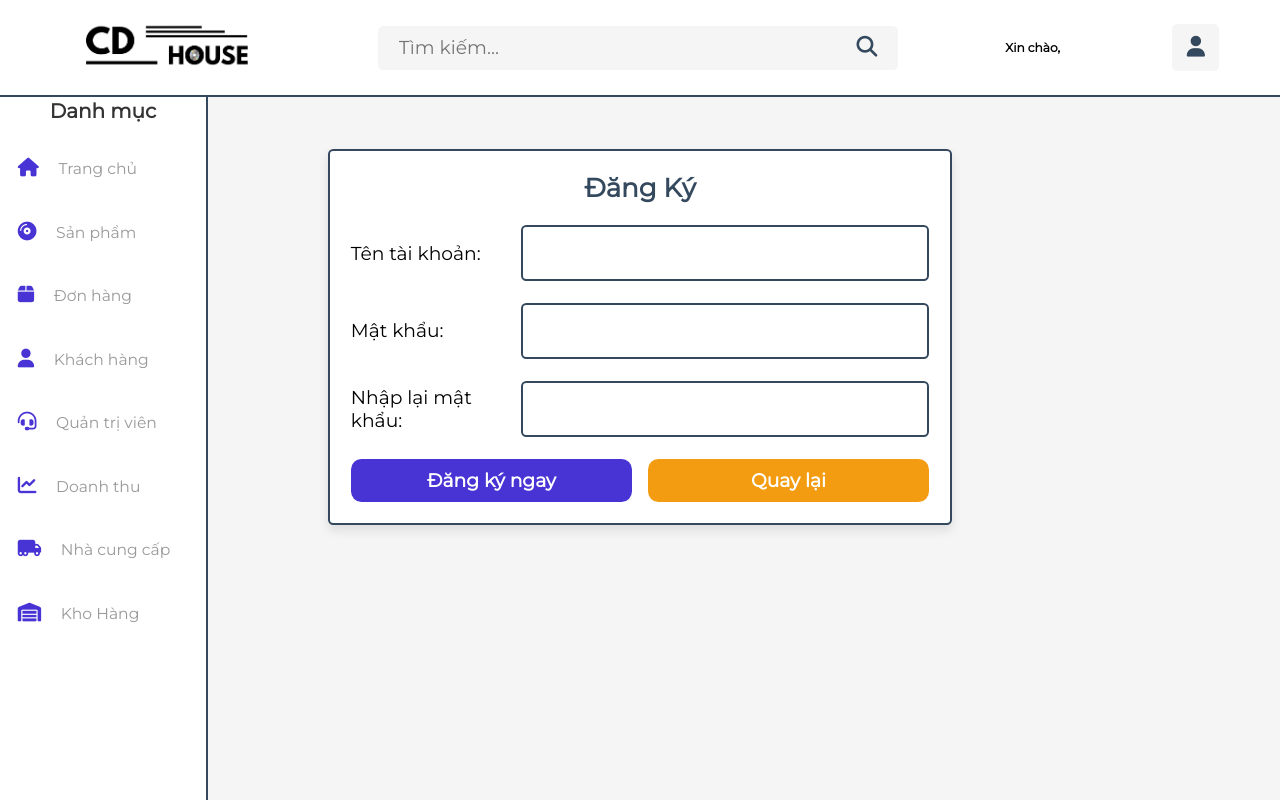
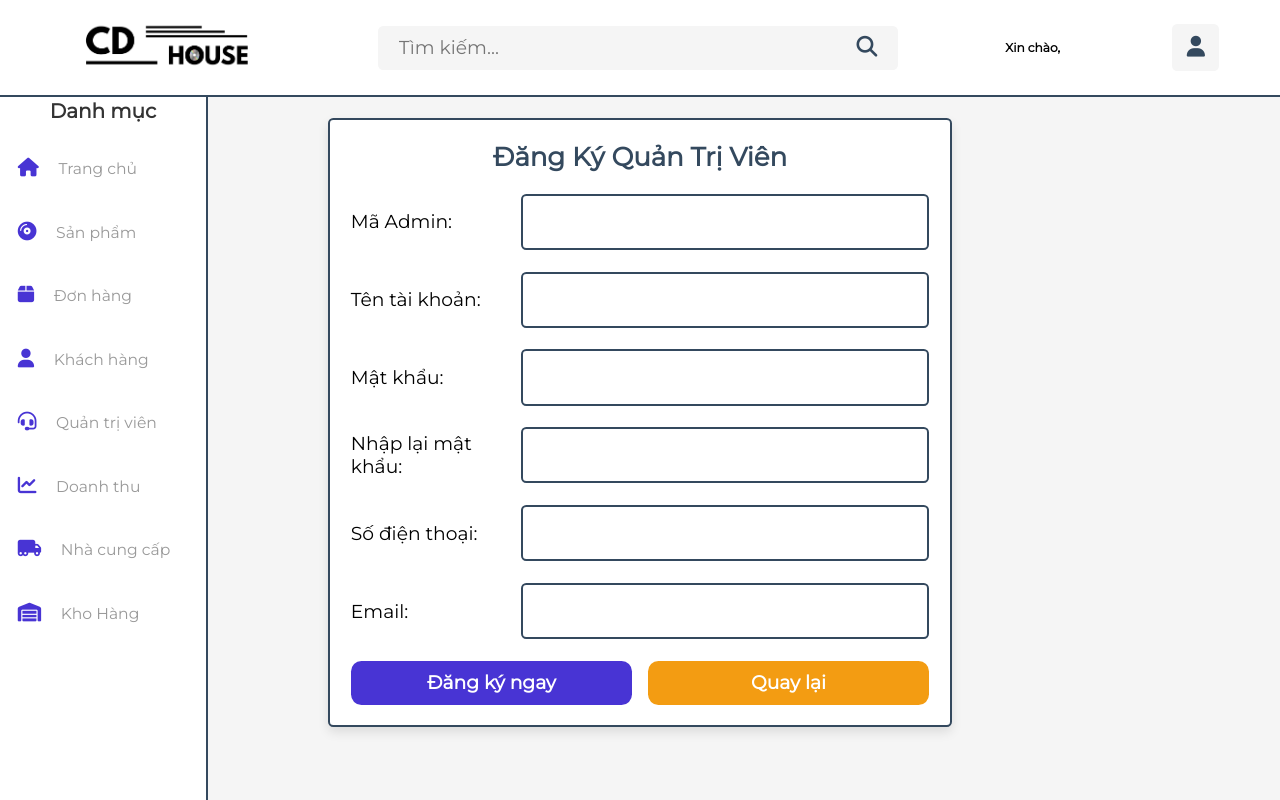
Before and after one commit to Thuongthuong01/DoAn1_N8, a PHP site: page /register_admin.php in a window 1280 px wide. Run offline with PHP 8.4, Linux system fonts and the light colour scheme; the visitor is signed in with stand-in values (Sample User, id 1); data comes from the database, SQL or seed files in the repository; some libraries are stand-ins or nearby versions.

Commit message:
sửa đăng ký/ cập nhật

````diff
--- a/admin/dashboard.php
+++ b/admin/dashboard.php
@@ -1,4 +1,3 @@
-```php
 <?php
 include '../components/connect.php';
 session_start();
--- a/admin/register_admin.php
+++ b/admin/register_admin.php
@@ -1,6 +1,4 @@
 <?php
-
-
 include '../components/connect.php';
 
 session_start();
@@ -10,33 +8,31 @@
    exit();
 }
 
+if (isset($_POST['submit'])) {
+   $maad = filter_var($_POST['maad'], FILTER_SANITIZE_NUMBER_INT);
+   $name = filter_var($_POST['name'], FILTER_SANITIZE_STRING);
+   $pass = filter_var(sha1($_POST['pass']), FILTER_SANITIZE_STRING);
+   $cpass = filter_var(sha1($_POST['cpass']), FILTER_SANITIZE_STRING);
+   $sdt = filter_var($_POST['sdt'], FILTER_SANITIZE_STRING);
+   $email = filter_var($_POST['email'], FILTER_VALIDATE_EMAIL);
 
-if(isset($_POST['submit'])){
-   $name = $_POST['name'];
-   $name = filter_var($name, FILTER_SANITIZE_STRING);
-   $pass = sha1($_POST['pass']);
-   $pass = filter_var($pass, FILTER_SANITIZE_STRING);
-   $cpass = sha1($_POST['cpass']);
-   $cpass = filter_var($cpass, FILTER_SANITIZE_STRING);
+   $check_admin = $conn->prepare("SELECT * FROM `quantri` WHERE TenAD = ? OR MaAD = ?");
+   $check_admin->execute([$name, $maad]);
 
-   $select_admin = $conn->prepare("SELECT * FROM `admin` WHERE name = ?");
-   $select_admin->execute([$name]);
-
-   if($select_admin->rowCount() > 0){
-      $message[] = 'Tên người dùng đã tồn tại!';
-   }else{
-      if($pass != $cpass){
+   if ($check_admin->rowCount() > 0) {
+      $message[] = 'Tên tài khoản hoặc Mã Admin đã tồn tại!';
+   } else {
+      if ($pass != $cpass) {
          $message[] = 'Xác nhận mật khẩu không khớp!';
-      }else{
-         $insert_admin = $conn->prepare("INSERT INTO `admin`(name, password) VALUES(?,?)");
-         $insert_admin->execute([$name, $cpass]);
+      } else {
+         $insert_admin = $conn->prepare("INSERT INTO `quantri`(MaAD, TenAD, Pass, SDT, Email) VALUES(?,?,?,?,?)");
+         $insert_admin->execute([$maad, $name, $cpass, $sdt, $email]);
          $message[] = 'Quản trị viên mới đã được đăng ký!';
          header("Location: admin_accounts.php");
+         exit();
       }
    }
-
 }
-
 ?>
 
 <!DOCTYPE html>
@@ -61,27 +57,43 @@
 <!-- register admin section starts  -->
 
 <section class="form-container" >
+<form action="" method="POST">
+   <h3>Đăng ký quản trị viên</h3>
+   <div class="order_table">
+      <span style="min-width: 160px;font-size:1.8rem;">Mã Admin:</span>
+      <input type="number" name="maad" required class="box">
+   </div>
 
-   <form action="" method="POST">
-      <h3>Đăng ký</h3>
    <div class="order_table">
-           <span style="min-width: 160px;font-size:1.8rem; text-align: left;">Tên tài khoản:</span>
-      <input type="text" name="name" maxlength="20" required placeholder="" class="box" oninput="this.value = this.value.replace(/\s/g, '')">
+      <span style="min-width: 160px;font-size:1.8rem;">Tên tài khoản:</span>
+      <input type="text" name="name" maxlength="50" required class="box" oninput="this.value = this.value.replace(/\s/g, '')">
    </div>
+
    <div class="order_table">
-           <span style="min-width: 160px;font-size:1.8rem; text-align: left;">Mật khẩu:</span>
-      <input type="password" name="pass" maxlength="20" required placeholder="" class="box" oninput="this.value = this.value.replace(/\s/g, '')">
+      <span style="min-width: 160px;font-size:1.8rem;">Mật khẩu:</span>
+      <input type="password" name="pass" maxlength="50" required class="box" oninput="this.value = this.value.replace(/\s/g, '')">
    </div>
+
    <div class="order_table">
-           <span style="min-width: 160px;font-size:1.8rem; text-align: left;">Nhập lại mật khẩu:</span>
-      <input type="password" name="cpass" maxlength="20" required placeholder="" class="box" oninput="this.value = this.value.replace(/\s/g, '')">
+      <span style="min-width: 160px;font-size:1.8rem;">Nhập lại mật khẩu:</span>
+      <input type="password" name="cpass" maxlength="50" required class="box" oninput="this.value = this.value.replace(/\s/g, '')">
    </div>
+
+   <div class="order_table">
+      <span style="min-width: 160px;font-size:1.8rem;">Số điện thoại:</span>
+      <input type="text" name="sdt" maxlength="20" required class="box" oninput="this.value = this.value.replace(/[^0-9]/g, '')">
+   </div>
+
+   <div class="order_table">
+      <span style="min-width: 160px;font-size:1.8rem;">Email:</span>
+      <input type="email" name="email" maxlength="100" required class="box">
+   </div>
+
    <div class="flex-btn">
       <input type="submit" value="Đăng ký ngay" name="submit" class="btn">
       <a href="admin_accounts.php" class="option-btn">Quay lại</a>
    </div>
 </form>
-
 </section>
 
 <!-- register admin section ends -->
--- a/admin/update_product.php
+++ b/admin/update_product.php
@@ -102,7 +102,7 @@
          while($fetch_products = $show_products->fetch(PDO::FETCH_ASSOC)){
    ?>
    <form action="" method="POST" enctype="multipart/form-data">
-<!-- <span>Hình ảnh</span> -->
+
    <input type="hidden" name="MaBD" value="<?= $fetch_products['MaBD']; ?>">
 
    <input type="hidden" name="old_image" value="<?= $fetch_products['image']; ?>">
````
Also changed, not shown: admin/admin_accounts.php (+2 -45 lines), admin/register_user.php (+49 -23 lines), admin/update_profile_admin.php (+24 -10 lines), admin/users_accounts.php (+5 -5 lines). Lines whose indentation alone changed are shown as unchanged.
